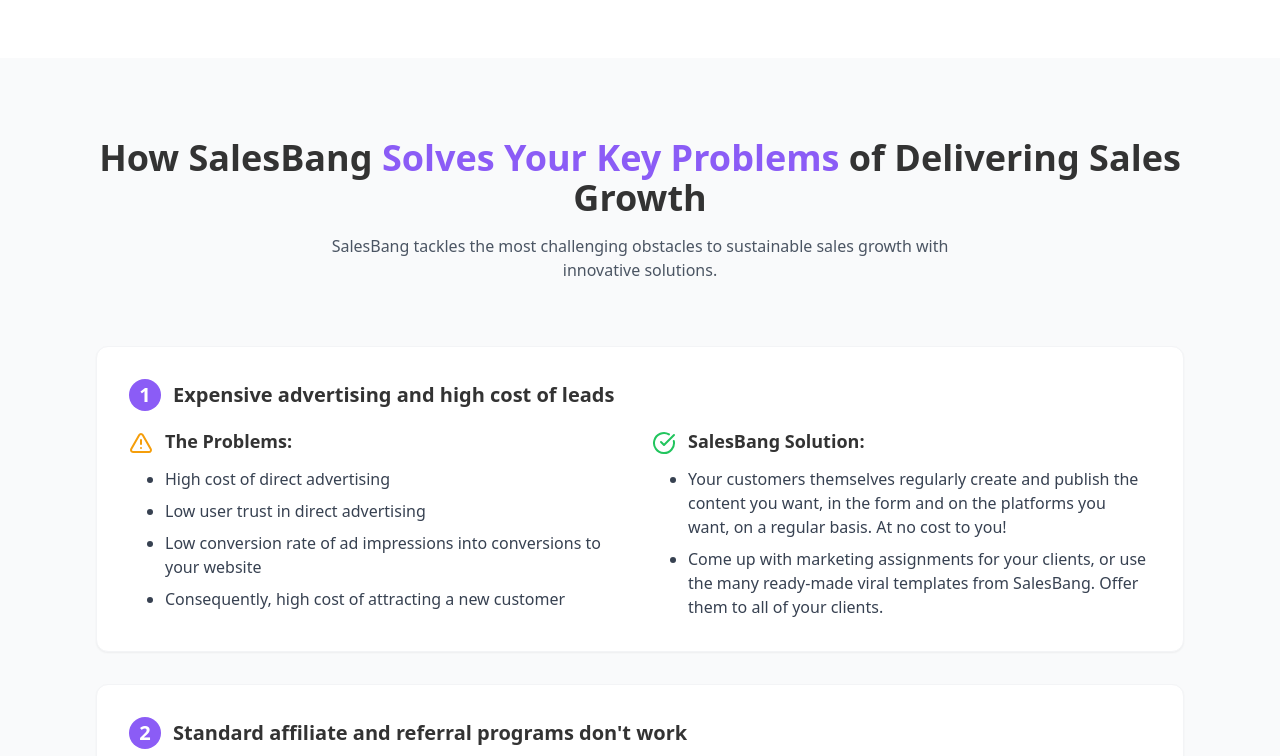
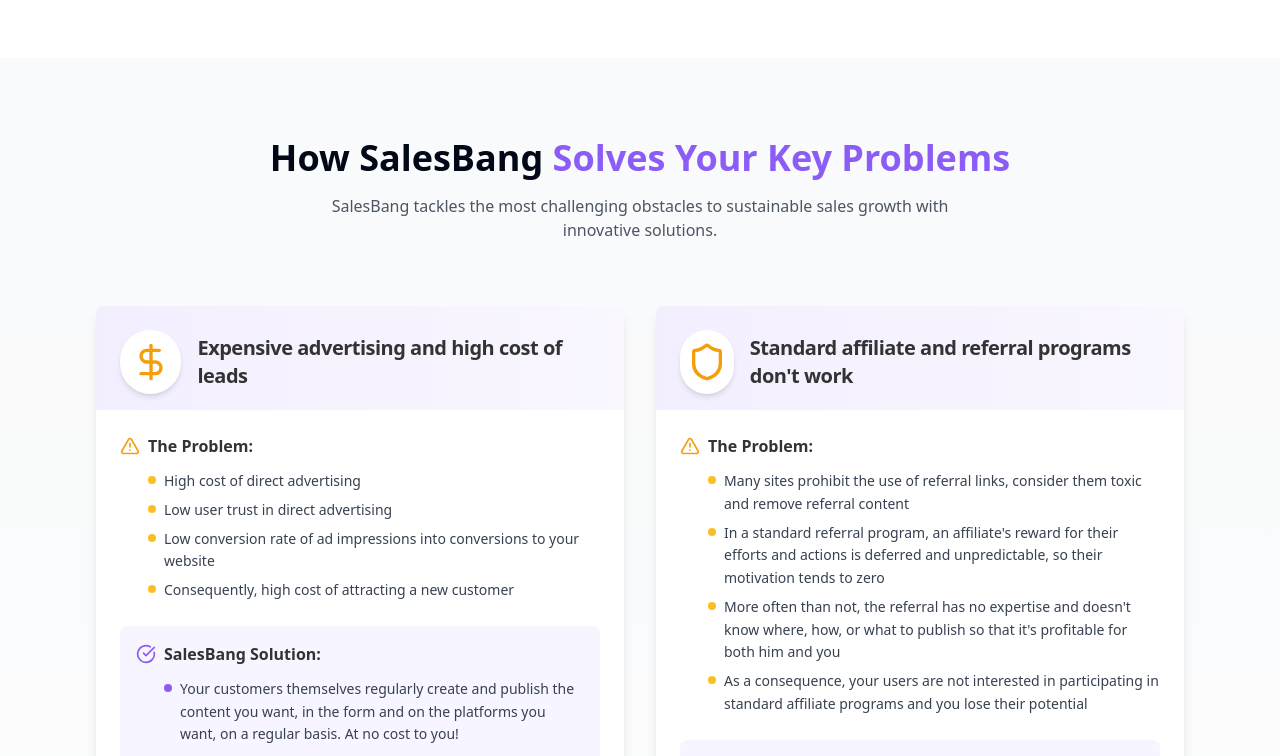
Before and after one commit to Sergomenes/viral-boost-landing, a React (Vite) app: page / in a window 1280 px wide. Shown: the part 2880-3636 px from the top of the page. Built offline with nearby package versions, Linux system fonts and the light colour scheme.

Commit message:
Refactor: Improve FeaturesSection design
Suggests a new layout and design for the FeaturesSection component.

```diff
--- a/src/components/PainPointsSection.tsx
+++ b/src/components/PainPointsSection.tsx
@@ -1,10 +1,13 @@
 
 import React from 'react';
-import { AlertTriangle, CheckCircle } from 'lucide-react';
+import { AlertTriangle, CheckCircle, Shield, DollarSign, Search, ShoppingCart } from 'lucide-react';
+import { Card, CardContent, CardHeader, CardTitle } from "@/components/ui/card";
+import { Button } from "@/components/ui/button";
 
 const painPoints = [
   {
     title: "Expensive advertising and high cost of leads",
+    icon: <DollarSign className="h-10 w-10 text-amber-500" />,
     problems: [
       "High cost of direct advertising",
       "Low user trust in direct advertising",
@@ -18,6 +21,7 @@ const painPoints = [
   },
   {
     title: "Standard affiliate and referral programs don't work",
+    icon: <Shield className="h-10 w-10 text-amber-500" />,
     problems: [
       "Many sites prohibit the use of referral links, consider them toxic and remove referral content",
       "In a standard referral program, an affiliate's reward for their efforts and actions is deferred and unpredictable, so their motivation tends to zero",
@@ -32,6 +36,7 @@ const painPoints = [
   },
   {
     title: "SEO promotion is expensive, time-consuming, and unpredictable",
+    icon: <Search className="h-10 w-10 text-amber-500" />,
     problems: [
       "Your site's position in organic search depends on the number of mentions and links to your site on external resources. Buying them is expensive and not effective",
       "Link mass and mentions of your business should be constantly replenished and grow, this can only do a lot of users and only on a regular basis",
@@ -46,6 +51,7 @@ const painPoints = [
   },
   {
     title: "Low user-to-purchase conversion, low repeat purchase rate",
+    icon: <ShoppingCart className="h-10 w-10 text-amber-500" />,
     problems: [
       "A customer's decision to pay for their first purchase is the most difficult step in your sales funnel. Refilled, unpaid and abandoned \"shopping carts\" are the pain of any online retailer",
       "Once a purchase is made, there is almost nothing to keep users in your marketplace, or motivate them to come back to you again. They have no \"asset\" left on your marketplace that he would be sorry to lose",
@@ -61,48 +67,71 @@ const painPoints = [
 
 const PainPointsSection = () => {
   return (
-    <section className="py-20 px-4 md:px-8 lg:px-16 bg-viral-gray">
+    <section className="py-20 px-4 md:px-8 lg:px-16 bg-gradient-to-b from-viral-gray to-white">
       <div className="container mx-auto">
         <div className="text-center mb-16">
-          <h2 className="text-3xl md:text-4xl font-bold text-viral-black mb-4">How SalesBang <span className="text-viral-purple">Solves Your Key Problems</span> of Delivering Sales Growth</h2>
-          <p className="text-gray-600 max-w-2xl mx-auto">SalesBang tackles the most challenging obstacles to sustainable sales growth with innovative solutions.</p>
+          <h2 className="text-3xl md:text-4xl font-bold mb-4">
+            How SalesBang <span className="text-viral-purple">Solves Your Key Problems</span>
+          </h2>
+          <p className="text-gray-600 max-w-2xl mx-auto">
+            SalesBang tackles the most challenging obstacles to sustainable sales growth with innovative solutions.
+          </p>
         </div>
 
-        <div className="space-y-8">
+        <div className="grid grid-cols-1 lg:grid-cols-2 gap-8">
           {painPoints.map((point, index) => (
-            <div key={index} className="bg-white p-8 rounded-xl shadow-sm border border-gray-100">
-              <h3 className="text-xl font-semibold text-viral-black mb-4 flex items-center">
-                <span className="bg-viral-purple text-white rounded-full w-8 h-8 flex items-center justify-center mr-3">{index + 1}</span>
+            <Card key={index} className="overflow-hidden border-0 shadow-lg hover:shadow-xl transition-shadow duration-300">
+              <CardHeader className="bg-gradient-to-r from-viral-purple/10 to-viral-purple/5 pb-4">
+                <div className="flex items-center gap-4">
+                  <div className="flex items-center justify-center w-16 h-16 rounded-full bg-white shadow-md">
+                    {point.icon}
+                  </div>
+                  <CardTitle className="text-xl text-viral-black">
                     {point.title}
-              </h3>
-
-              <div className="grid grid-cols-1 lg:grid-cols-2 gap-6">
+                  </CardTitle>
+                </div>
+              </CardHeader>
+              <CardContent className="p-6">
+                <div className="grid grid-cols-1 gap-6">
                   <div className="space-y-3">
                     <div className="flex items-start">
-                    <AlertTriangle className="h-6 w-6 text-amber-500 mr-3 flex-shrink-0 mt-1" />
-                    <h4 className="font-semibold text-lg text-viral-black">The Problems:</h4>
+                      <AlertTriangle className="h-5 w-5 text-amber-500 mr-2 flex-shrink-0 mt-0.5" />
+                      <h4 className="font-semibold text-viral-black">The Problem:</h4>
                     </div>
-                  <ul className="ml-9 space-y-2">
+                    <ul className="ml-7 space-y-1.5">
                       {point.problems.map((problem, idx) => (
-                      <li key={idx} className="text-gray-700 list-disc">{problem}</li>
+                        <li key={idx} className="text-gray-700 text-sm leading-relaxed flex items-start">
+                          <span className="inline-block w-2 h-2 rounded-full bg-amber-400 mt-1.5 mr-2 flex-shrink-0"></span>
+                          <span>{problem}</span>
+                        </li>
                       ))}
                     </ul>
                   </div>
 
-                <div className="space-y-3">
+                  <div className="space-y-3 bg-viral-light-purple/30 p-4 rounded-lg">
                     <div className="flex items-start">
-                    <CheckCircle className="h-6 w-6 text-green-500 mr-3 flex-shrink-0 mt-1" />
-                    <h4 className="font-semibold text-lg text-viral-black">SalesBang Solution:</h4>
+                      <CheckCircle className="h-5 w-5 text-viral-purple mr-2 flex-shrink-0 mt-0.5" />
+                      <h4 className="font-semibold text-viral-black">SalesBang Solution:</h4>
                     </div>
-                  <ul className="ml-9 space-y-2">
+                    <ul className="ml-7 space-y-2">
                       {point.solution.map((solutionItem, idx) => (
-                      <li key={idx} className="text-gray-700 list-disc">{solutionItem}</li>
+                        <li key={idx} className="text-gray-700 text-sm leading-relaxed flex items-start">
+                          <span className="inline-block w-2 h-2 rounded-full bg-viral-purple mt-1.5 mr-2 flex-shrink-0"></span>
+                          <span>{solutionItem}</span>
+                        </li>
                       ))}
                     </ul>
                   </div>
                 </div>
+              </CardContent>
+            </Card>
+          ))}
         </div>
-          ))}
+
+        <div className="mt-16 text-center">
+          <Button className="bg-viral-purple hover:bg-viral-dark-purple text-white px-8 py-6 rounded-lg text-lg shadow-lg hover:shadow-xl transition-all">
+            Start Solving These Problems Today
+          </Button>
         </div>
       </div>
     </section>
```
Lines whose indentation alone changed are shown as unchanged.
